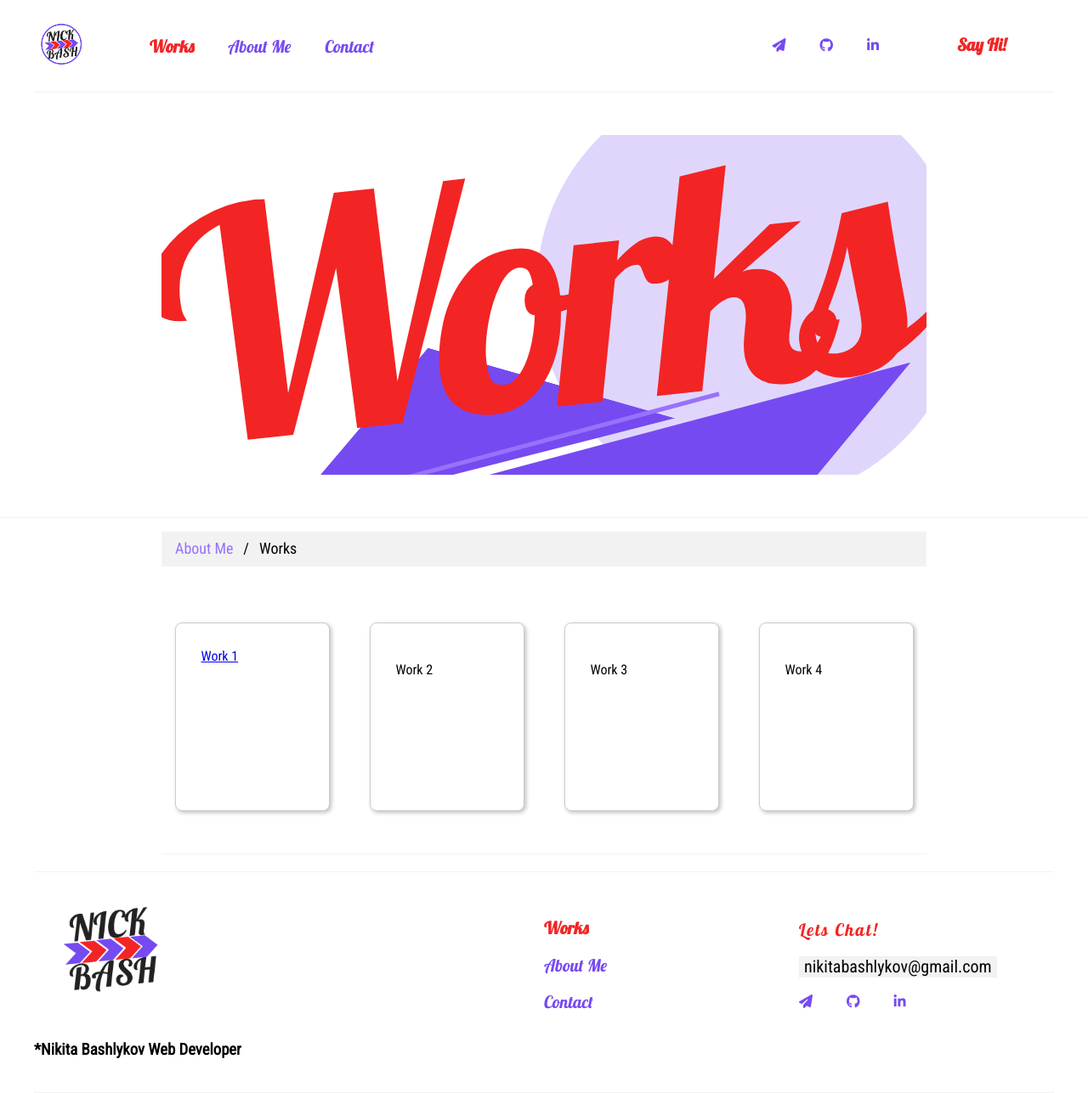
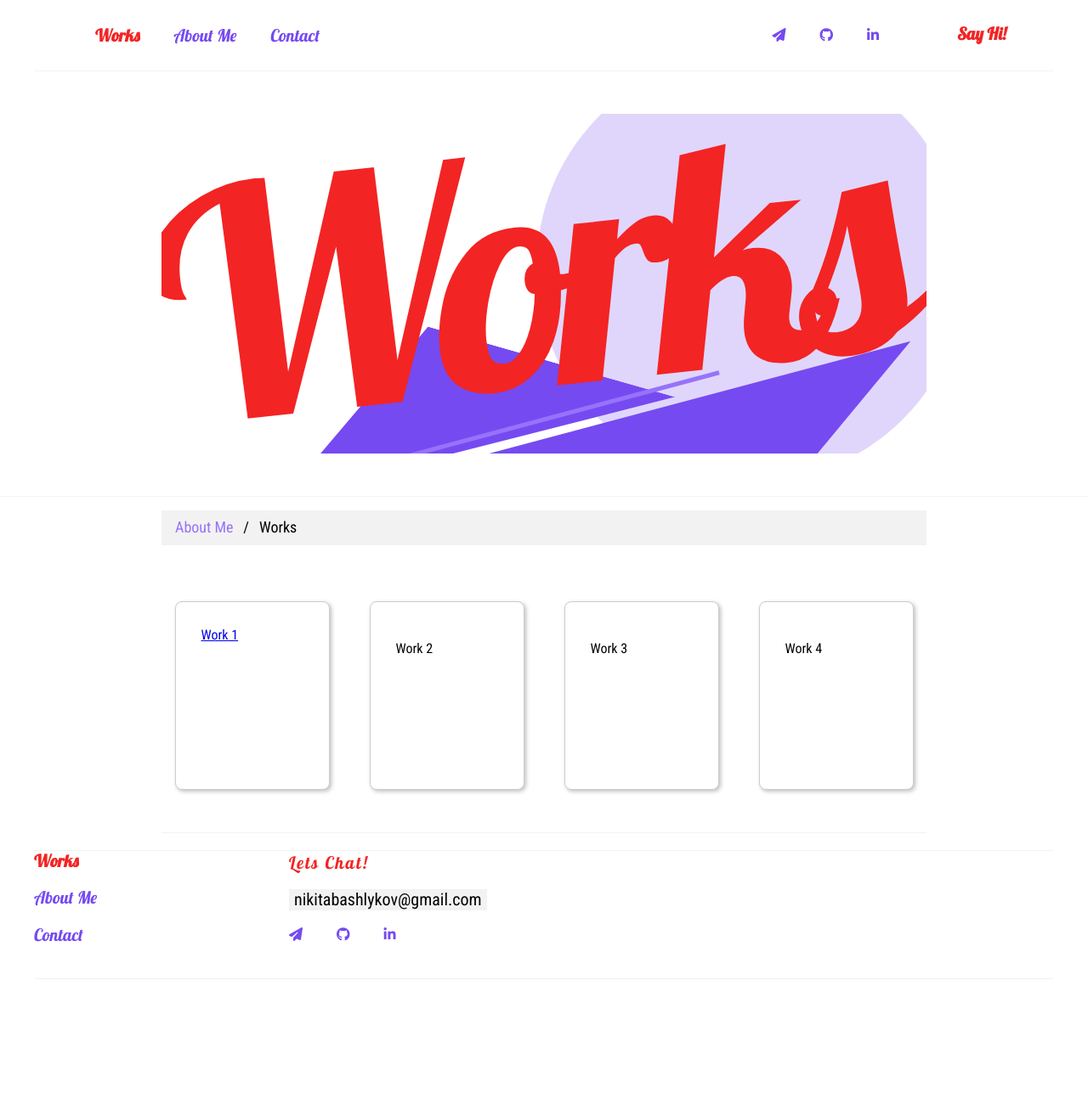
Before and after one commit to Bashlykov-Nikita/WEB-programing-2022, a website: page work.html in a window 1280 px wide. Shown: the whole page at 85% size. After the commit the page ends 1153 px from the top, so only its background shows below. Drawn offline with nearby package versions, Linux system fonts and the light colour scheme.

Commit message:
WEB-programing

```diff
--- a/work.html
+++ b/work.html
@@ -16,8 +16,7 @@
         <!--Container if needed-->
         <header class="header">
             <!-- <div class="header-wrapper"> -->
-                <a href="/index.html" title="logo"> <img src="img/Logo_1st_500_circle.webp" class="size_of_logo"
-                        alt="logo"></a>
+                <!--TODO: Logo will be here-->
 
                 <nav class="menu_header">
                     <ul class="nav-wrapper">
@@ -98,12 +97,7 @@
 
     <div class="container container--wide container--pv_s">
         <footer class="footer">
-            <div class="left-side-logo">
-                <img src="/img/Logo_1st_500.webp" class="left-side-logo--logo" alt="logo">
-                <h3>*Nikita Bashlykov
-                    Web Developer
-                </h3>
-            </div>
+            <!--TODO: Logo will be here-->
             <div class="footer-nav">
                 <nav>
                     <ul class="nav-wrapper nav-wrapper-footer">
```
Also changed, not shown: img/Logo_1st_500.webp (deleted), img/Logo_1st_500_circle.webp (deleted).
